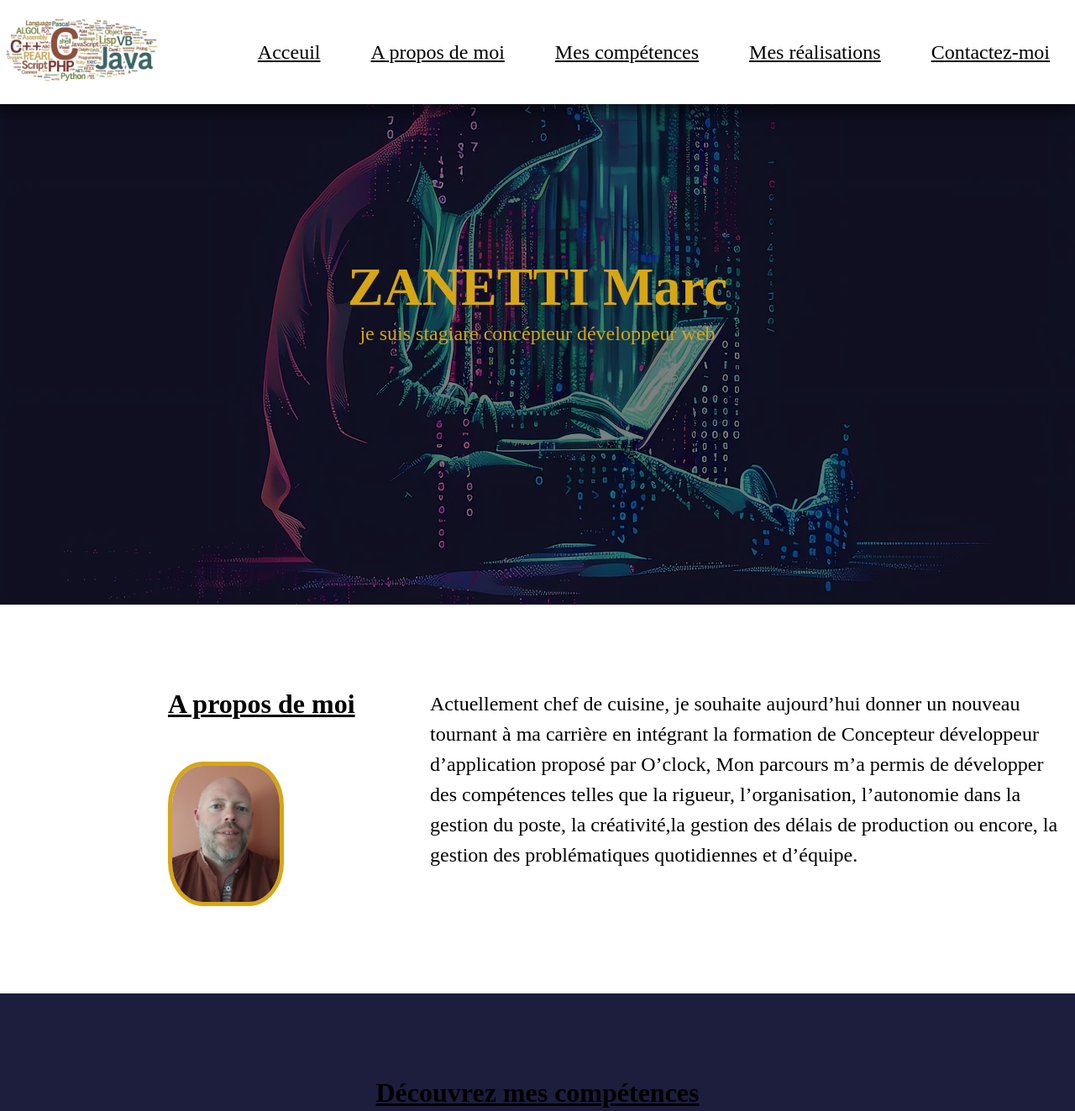
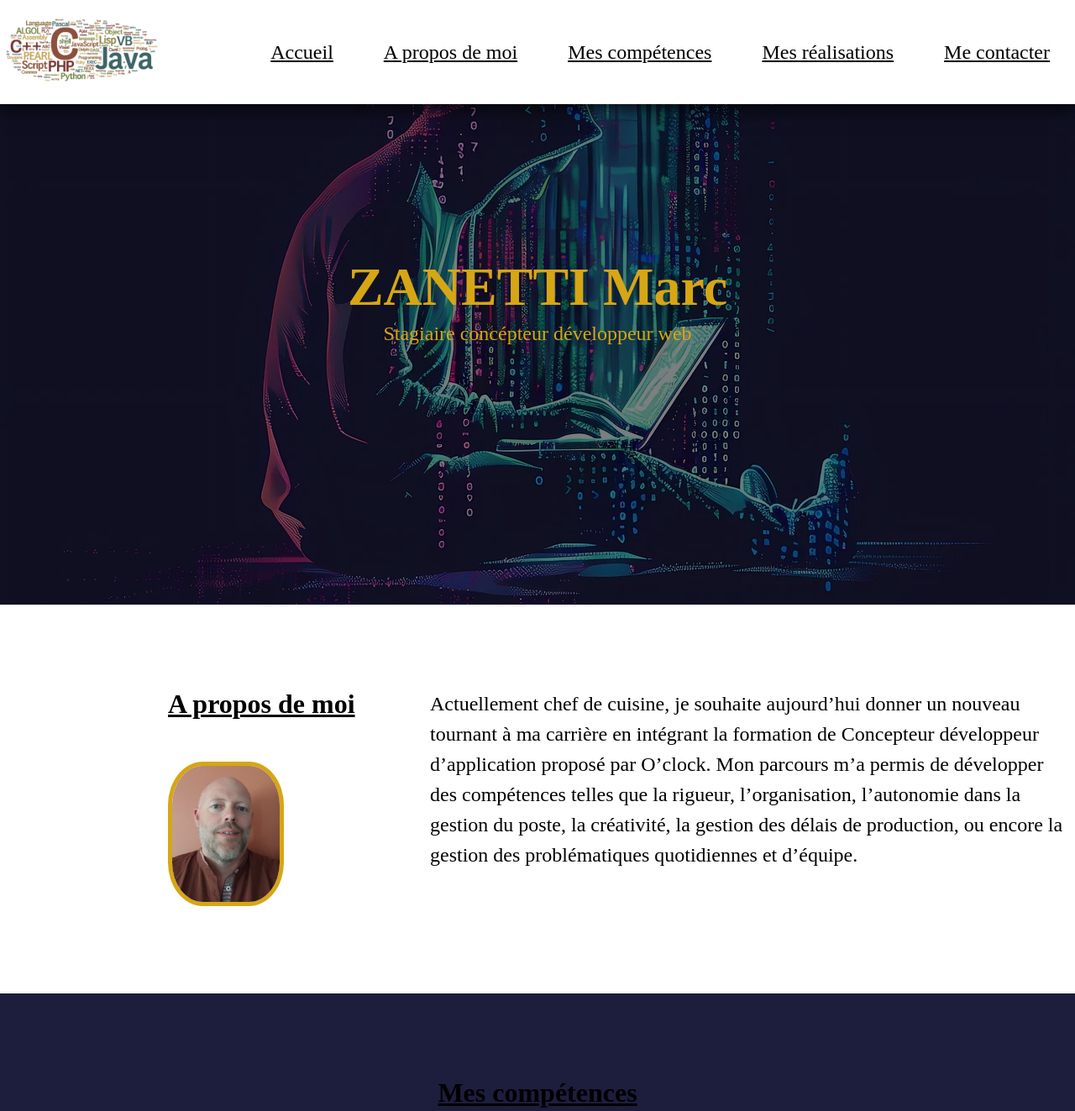
Before and after one commit to marzilia/marzilia.github.io, a plain HTML site: page index.html in a window 1280 px wide. Shown: the top 1323 px of the page at 84% size. Drawn offline with nearby package versions, Linux system fonts and the light colour scheme.

Commit message:
version recours

```diff
--- a/index.html
+++ b/index.html
@@ -29,11 +29,11 @@
           </a>
           <nav>
             <ul class="header-menu">
-              <li><a href="#acceuil">Acceuil</a></li>
+              <li><a href="#acceuil">Accueil</a></li>
               <li><a href="#à propos de moi">A propos de moi</a></li>
               <li><a href="#compétences">Mes compétences</a></li>
               <li><a href="#réalisations">Mes réalisations</a></li>
-              <li><a href="#contact">Contactez-moi</a></li>
+              <li><a href="#contact">Me contacter</a></li>
             </ul>
             <button onclick="openMenu()" class="header-menu-mobile">
               <span class="material-symbols-outlined">menu</span>
@@ -50,7 +50,7 @@
       />
       <div class="slider-content">
         <h1>ZANETTI Marc</h1>
-        <p>je suis stagiare concépteur développeur web</p>
+        <p>Stagiaire concépteur développeur web</p>
       </div>
     </div>
     <div class="section" id="à propos de moi">
@@ -64,10 +64,10 @@
             <p>
               Actuellement chef de cuisine, je souhaite aujourd’hui donner un
               nouveau tournant à ma carrière en intégrant la formation de
-              Concepteur développeur d’application proposé par O’clock, Mon
+              Concepteur développeur d’application proposé par O’clock. Mon
               parcours m’a permis de développer des compétences telles que la
               rigueur, l’organisation, l’autonomie dans la gestion du poste, la
-              créativité,la gestion des délais de production ou encore, la
+              créativité, la gestion des délais de production, ou encore la
               gestion des problématiques quotidiennes et d’équipe.
             </p>
           </div>
@@ -76,7 +76,7 @@
     </div>
     <div class="section blue">
       <div class="boxed text-center">
-        <h2 id="compétences">Découvrez mes compétences</h2>
+        <h2 id="compétences">Mes compétences</h2>
         <div class="flex tocolumn">
           <div class="w33 skill wm90 logo">
             <img src="img/html png.png" alt="img" />
@@ -92,7 +92,7 @@
     </div>
     <div class="section" id="réalisations">
       <div class="boxed text-center">
-        <h2>mes réalisations</h2>
+        <h2>Mes réalisations</h2>
         <div class="flex space-between">
           <div class="w32 realisation">
             <a
@@ -117,7 +117,7 @@
     </div>
     <div class="section blue">
       <div class="boxed text-center">
-        <h2 id="contact">contactez-moi</h2>
+        <h2 id="contact">Me contacter</h2>
         <div class="flex tocolumn space-between">
           <div class="w32 contact wm100">
             <a href="mailto:marczanetti13@gmail.fr">
```
